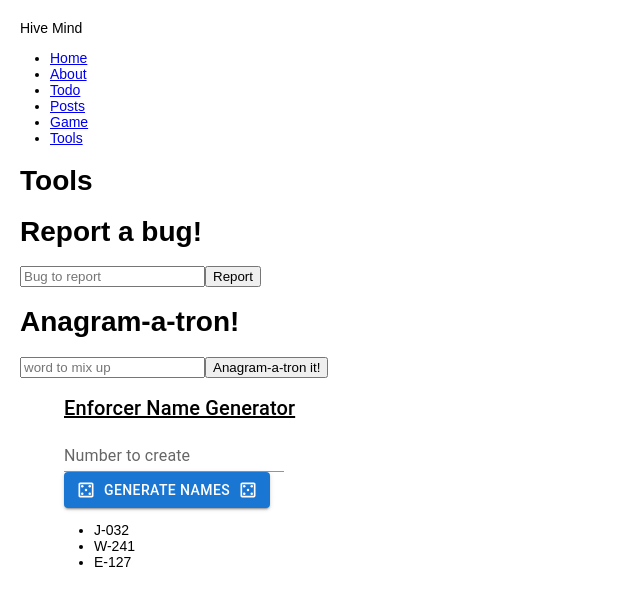
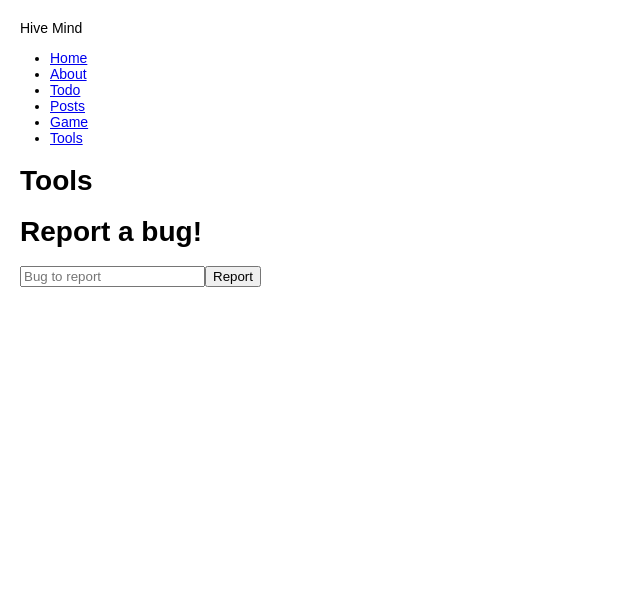
Before and after one commit to aneylon/Hive-Mind-RR, a React (Create React App) app: page /Tools in a window 1280 px wide. Shown: the top 606 px of the page, without its empty margins (0-640 px from the left). Built offline with nearby package versions, Linux system fonts and the light colour scheme.

Commit message:
Add env support. update readme.

```diff
--- a/src/components/BugReport/BugReport.js
+++ b/src/components/BugReport/BugReport.js
@@ -1,11 +1,14 @@
 import React from 'react'
 
 const BugReport = () => {
+	const sendBugReport = () => {
+		console.log(process.env.REACT_APP_API_URL)
+	}
 	return (
 		<div>
 			<h1>Report a bug!</h1>
 			<input placeholder='Bug to report' />
-			<button>Report</button>
+			<button onClick={() => sendBugReport()}>Report</button>
 		</div>
 	)
 }
--- a/src/components/Tools.js
+++ b/src/components/Tools.js
@@ -9,8 +9,8 @@ const Tools = () => {
 		<div>
 			<h1>Tools</h1>
 			<BugReport />
-			<Anagram />
-			<EnforcerNameGenerator />
+			{/* <Anagram /> */}
+			{/* <EnforcerNameGenerator /> */}
 			{/* <Dice /> */}
 		</div>
 	)
```
Also changed, not shown: 2 other files (tests, documents, lock files or other folders).
